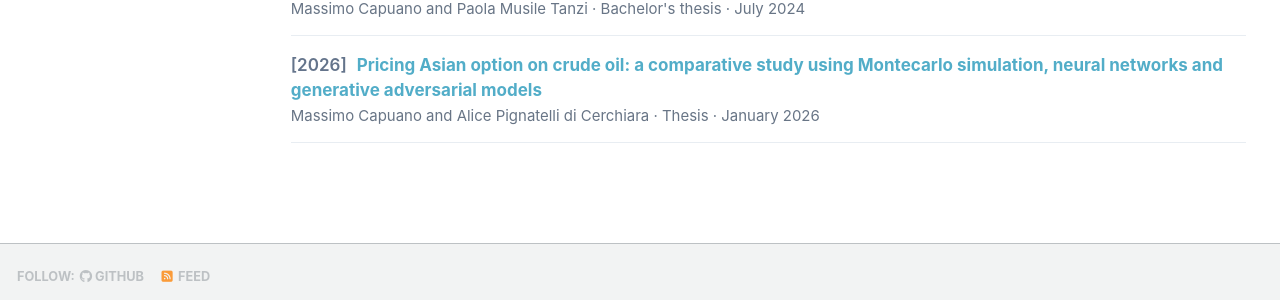
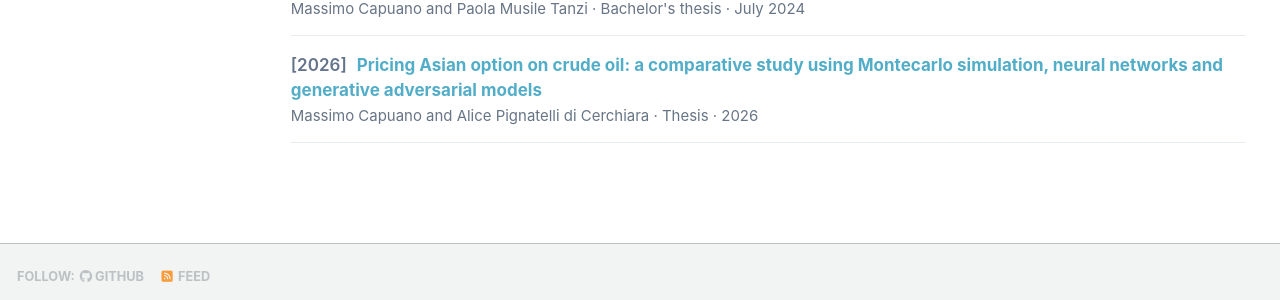
Before and after one commit to capuanomassimo/capuanomassimo.github.io, a Jekyll site: the page built from _pages/publications.html, in a window 1280 px wide and 1267 px high. Shown: the part 911-1211 px from the top of the window. Built offline with Jekyll 4.4.1, drawn with Linux system fonts in a browser that asks for light colours; a script bundle is joined from its source files by our own code; a style sheet for code colours, icons or effects is not loaded.

Commit message:
Display thesis year without inventing a month

```diff
--- a/_includes/archive-single.html
+++ b/_includes/archive-single.html
@@ -54,7 +54,7 @@
         {% if post.authors %}{{ post.authors }}{% endif %}
         {% if post.type %}{% if post.authors %} · {% endif %}{{ post.type }}{% endif %}
         {% if post.venue %} · {{ post.venue }}{% endif %}
-        {% if post.category == 'theses' and post.date %} · {{ post.date | date: "%B %Y" }}{% endif %}
+        {% if post.category == 'theses' and post.display_date %} · {{ post.display_date }}{% elsif post.category == 'theses' and post.date %} · {{ post.date | date: "%B %Y" }}{% endif %}
       </p>
     {% elsif post.date %}
       <p class="page__date"><strong><i class="fa fa-fw fa-calendar" aria-hidden="true"></i> {{ site.data.ui-text[site.locale].date_label | default: "Published:" }}</strong> <time datetime="{{ post.date | default: "1900-01-01" | date_to_xmlschema }}">{{ post.date | default: "1900-01-01" | date: "%B %d, %Y" }}</time></p>
```
